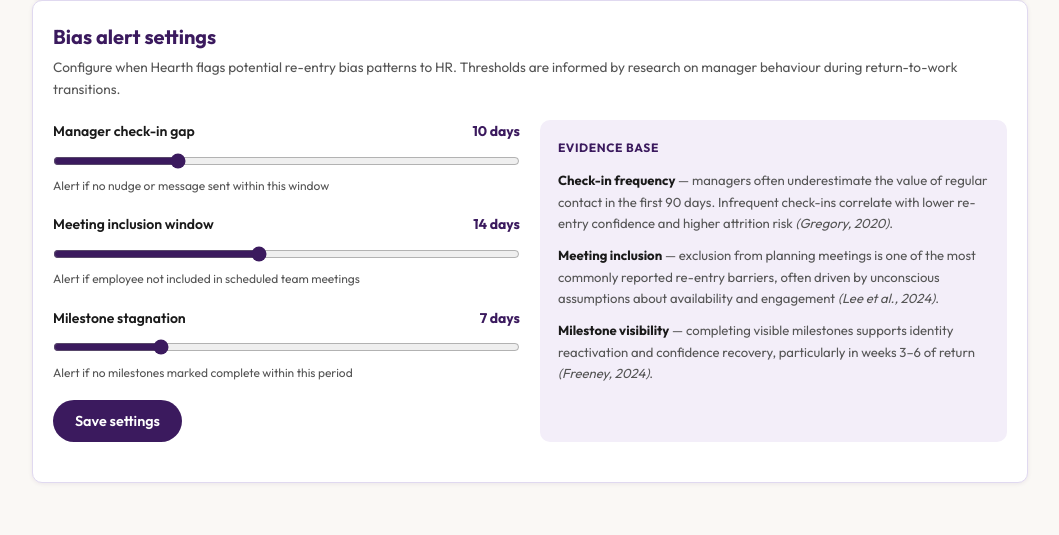
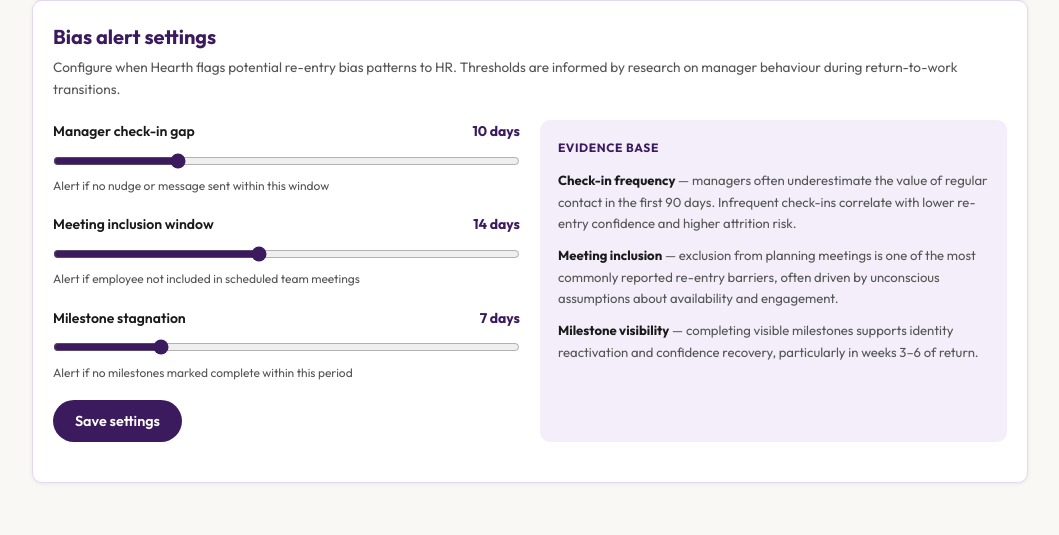
Before and after one commit to hellocriss777/reentry-app, a Flask app: page /hr in a window 1280 px wide. Shown: the part 3760-4295 px from the top of the page, without its empty margins (220-1279 px from the left). Run offline with Flask 3, Linux system fonts and the light colour scheme; data comes from the database, SQL or seed files in the repository.

Commit message:
Fix HR nav order and remove paper citations from bias settings UI
- Reorder sidebar nav to match page section order: Action plans → Reports → Pairings → Resources → Announcements → Bias alerts
- Remove academic citations (Lee et al., Gregory, Freeney) from bias alert evidence panel — keep conceptual descriptions only

Co-Authored-By: Claude Sonnet 4.6 <noreply@anthropic.com>

```diff
--- a/templates/hr.html
+++ b/templates/hr.html
@@ -42,10 +42,10 @@
       <a href="#" class="active" onclick="setActive(this);return false;">Dashboard</a>
       <a href="#employees-section" onclick="setActive(this);scrollSec('employees-section');return false;">Employees</a>
       <a href="#action-plans-section" onclick="setActive(this);scrollSec('action-plans-section');return false;">Action plans</a>
+      <a href="#reports-section" onclick="setActive(this);scrollSec('reports-section');return false;">Reports</a>
       <a href="#pairings-section" onclick="setActive(this);scrollSec('pairings-section');return false;">Pairings</a>
       <a href="#resources-section" onclick="setActive(this);scrollSec('resources-section');return false;">Resources</a>
       <a href="#changes-section" onclick="setActive(this);scrollSec('changes-section');return false;">Announcements</a>
-      <a href="#reports-section" onclick="setActive(this);scrollSec('reports-section');return false;">Reports</a>
       <a href="#bias-settings-section" onclick="setActive(this);scrollSec('bias-settings-section');return false;">Bias alerts</a>
     </div>
     <div class="sidebar-footer">
@@ -288,9 +288,9 @@
         <div style="background:var(--primary-tint);border-radius:var(--radius);padding:18px;font-size:0.82rem;color:var(--text-secondary);line-height:1.65;">
           <div style="font-size:0.75rem;font-weight:700;text-transform:uppercase;letter-spacing:0.05em;color:var(--primary);margin-bottom:12px;">Evidence base</div>
           <div style="display:flex;flex-direction:column;gap:10px;">
-            <div><strong style="color:var(--text);">Check-in frequency</strong> — managers often underestimate the value of regular contact in the first 90 days. Infrequent check-ins correlate with lower re-entry confidence and higher attrition risk <em>(Gregory, 2020)</em>.</div>
-            <div><strong style="color:var(--text);">Meeting inclusion</strong> — exclusion from planning meetings is one of the most commonly reported re-entry barriers, often driven by unconscious assumptions about availability and engagement <em>(Lee et al., 2024)</em>.</div>
-            <div><strong style="color:var(--text);">Milestone visibility</strong> — completing visible milestones supports identity reactivation and confidence recovery, particularly in weeks 3–6 of return <em>(Freeney, 2024)</em>.</div>
+            <div><strong style="color:var(--text);">Check-in frequency</strong> — managers often underestimate the value of regular contact in the first 90 days. Infrequent check-ins correlate with lower re-entry confidence and higher attrition risk.</div>
+            <div><strong style="color:var(--text);">Meeting inclusion</strong> — exclusion from planning meetings is one of the most commonly reported re-entry barriers, often driven by unconscious assumptions about availability and engagement.</div>
+            <div><strong style="color:var(--text);">Milestone visibility</strong> — completing visible milestones supports identity reactivation and confidence recovery, particularly in weeks 3–6 of return.</div>
           </div>
         </div>
 
```
